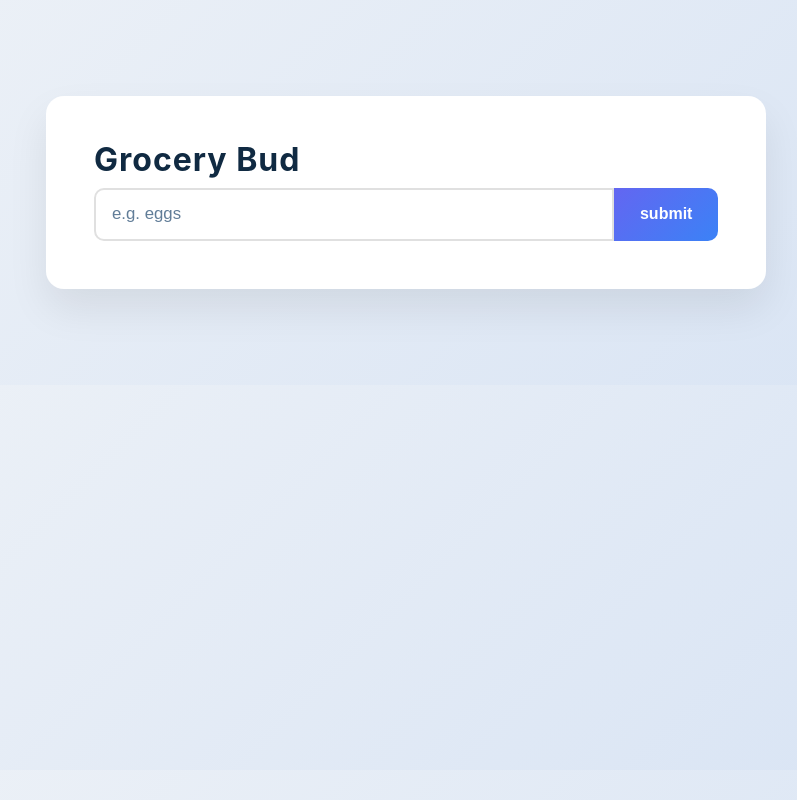
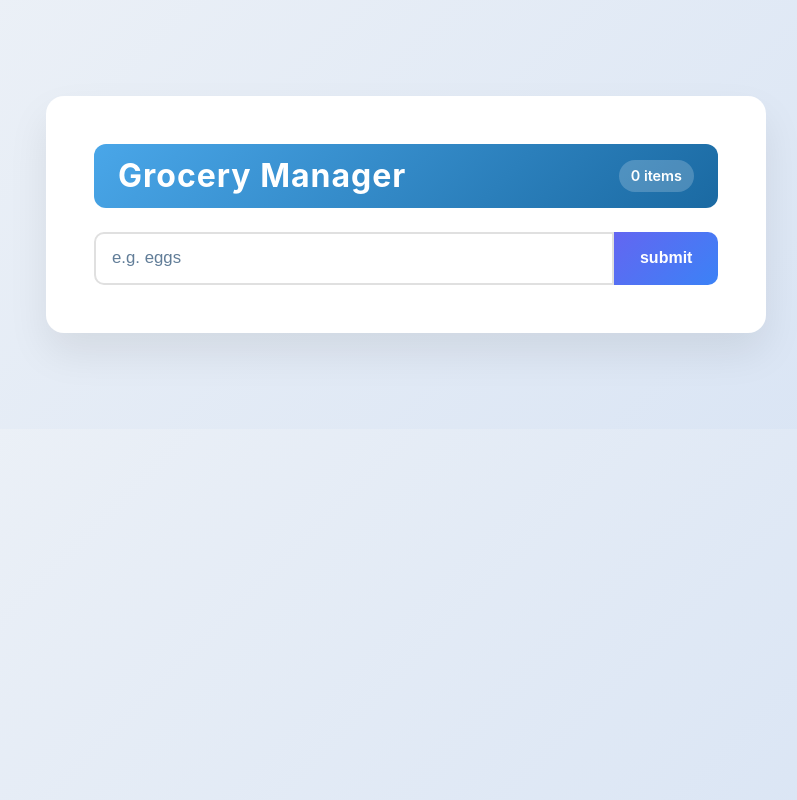
Before and after one commit to drajhari4418/r-grocery-l, a React (Create React App) app: page / in a window 1280 px wide. Shown: the whole page, without its empty margins (234-1031 px from the left). Built offline with nearby package versions, Linux system fonts and the light colour scheme; what unsplash-js would draw is missing.

Commit message:
Update app header and local storage retrieval

```diff
--- a/src/App.js
+++ b/src/App.js
@@ -1,12 +1,16 @@
 import React, { useState, useEffect } from 'react'
 import List from './List'
 import Alert from './Alert'
+
+
 
 const getLocalStorage = () => {
   let list = localStorage.getItem('list')
   if (list) {
     return (list = JSON.parse(localStorage.getItem('list')))
-  } else {
+  }
+   else
+    {
     return []
   }
 }
@@ -74,7 +78,10 @@ function App() {
       <form className="grocery-form" onSubmit={handleSubmit}>
         {alert.show && <Alert {...alert} removeAlert={showAlert} list={list} />}
 
-        <h3>grocery bud</h3>
+        <div className="app-header">
+  <h3>Grocery Manager</h3>
+  <span className="item-count">{list.length} items</span>
+</div>
         <div className="form-control">
           <input
             type="text"
```
